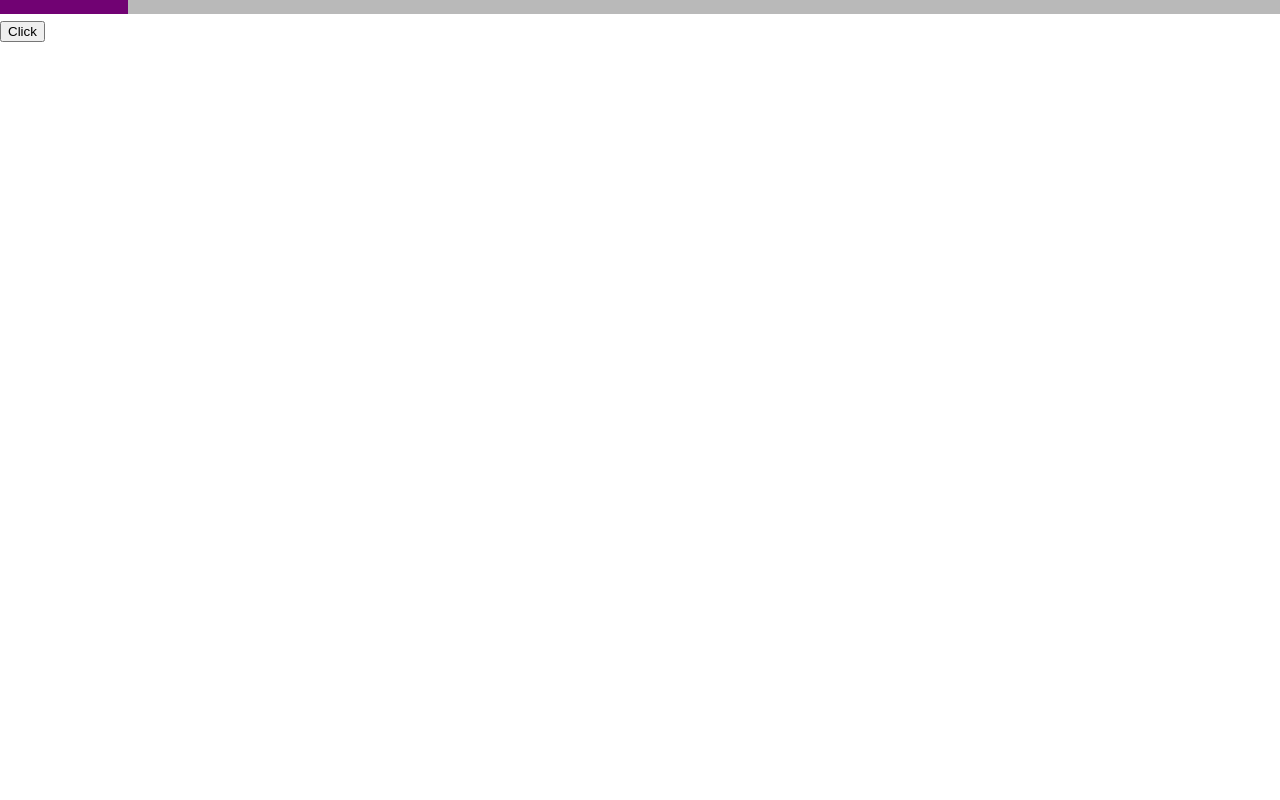
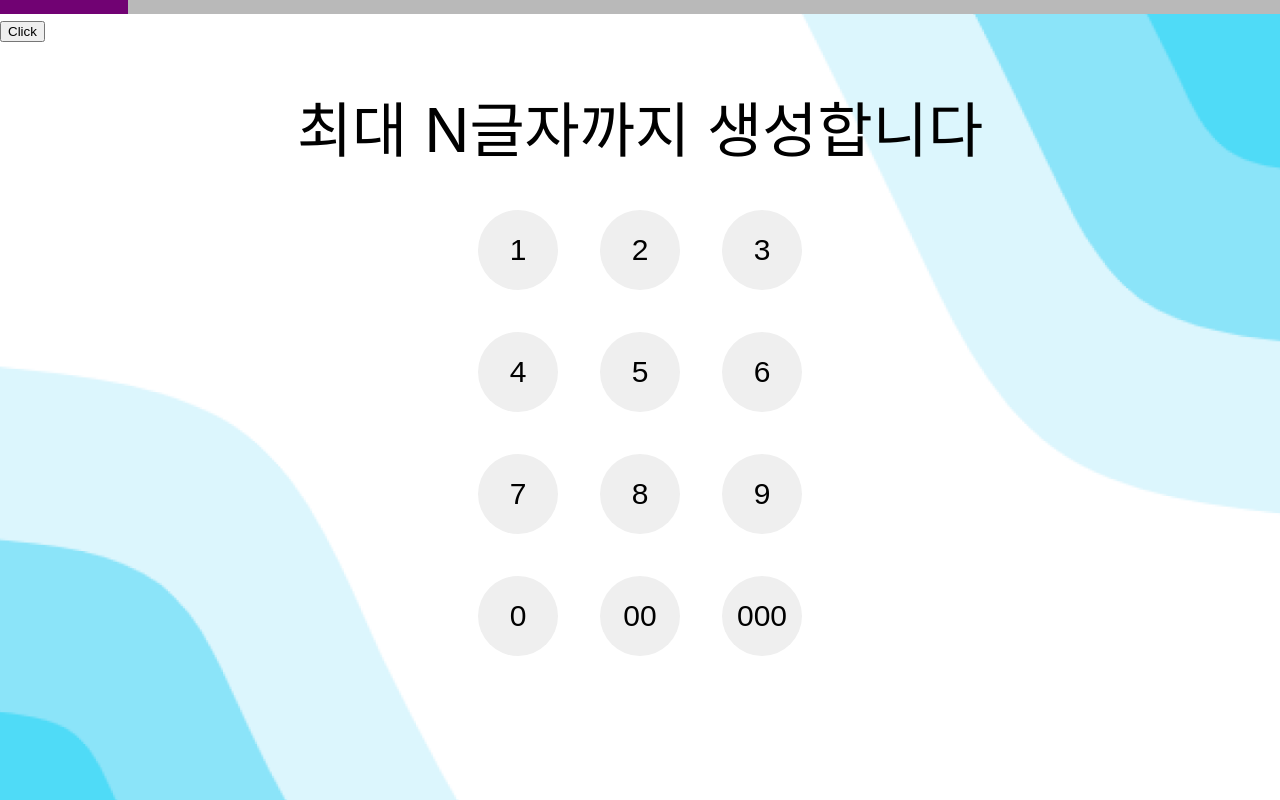
Before and after one commit to ilmerry/SookmyungHackathon, a React (Create React App) app: page / in a window 1280 px wide. Built offline with nearby package versions, Linux system fonts and the light colour scheme.

Commit message:
Select Page

```diff
--- a/src/Assets/SelectPage.css
+++ b/src/Assets/SelectPage.css
@@ -24,3 +24,106 @@ body{
     background-color: #710273;
     border-radius: 0px;
 }
+
+.css-lang{
+    position: relative;
+    display: flex;
+    justify-content: center;
+    align-items: center;
+    flex-direction: column;
+}
+
+.title{
+    text-align: center;
+    font-size: 60px;
+}
+
+.css-lang .title{
+    margin-top: 25vh;
+}
+
+.css-about .title{
+    margin-top: 5vh;
+}
+
+.css-lang .btn{
+    position: relative;
+    display: flex;
+    justify-content: center;
+    align-items: center;
+    flex-direction: row;
+    cursor: pointer;
+}
+
+.btn-kor{
+    border-radius: 20px;
+    margin: 20px;
+    cursor: pointer;
+    width: 100px;
+    height: 80px;
+    font-size: 30px;
+    border: 5px solid #6C60BF;
+    background-color: white;
+    color: #6C60BF;
+}
+
+.btn-eng{
+    border-radius: 20px;
+    margin: 20px;
+    cursor: pointer;
+    width: 100px;
+    height: 80px;
+    font-size: 30px;
+    border: 5px solid #6C60BF;
+    background-color: white;
+    color: #6C60BF;
+}
+
+.btn-kor:hover, .btn-eng:hover{
+    background-color:#6C60BF;
+    color:white;
+    transition-duration: 0.4s;
+}
+
+.css-num{
+    position: relative;
+    display: flex;
+    justify-content: center;
+    align-items: center;
+    flex-direction: column;
+}
+
+.css-num .title{
+    margin-top: 40px;
+    margin-bottom: 20px;
+}
+
+.keypad{
+    border-radius: 50%;
+    margin: 20px;
+    cursor: pointer;
+    width: 80px;
+    height: 80px;
+    font-size: 30px;
+    border: 0px solid #6C60BF;
+}
+
+.keypad:hover{
+    background-color:#6C60BF;
+    color:white;
+    transition-duration: 0.4s;
+}
+
+#나에 대해 알려주세요
+.css-about{
+    position: relative;
+    display: flex;
+    justify-content: center;
+    align-items: center;
+    flex-direction: column;
+}
+
+.category{
+    text-align: center;
+    margin: 50px;
+}
--- /dev/null
+++ b/src/Components/SelectAbout.js
@@ -0,0 +1,32 @@
+import React from "react";
+import "../Assets/SelectPage.css";
+
+class SelectAbout extends React.Component{
+    constructor(props){
+        super(props);
+        this.state = {
+        };
+
+        //this.KorHoverHandler = this.KorHoverHandler.bind(this);
+    }
+    render(){
+        return(
+            <div className="css-about">
+                <div className="title">나에 대해 알려주세요</div>
+                <div>
+                    <tr>
+                        <td className="category">이름</td>
+                        <td className="category">생일</td>
+                        <td className="category">MBTI</td>
+                    </tr>
+                    <tr>
+                        <td className="category">취미</td>
+                        <td className="category">색상</td>
+                    </tr>
+                </div>
+            </div>
+        );
+    }
+}
+
+export default SelectAbout;
--- a/src/Components/SelectLang.js
+++ b/src/Components/SelectLang.js
@@ -0,0 +1,62 @@
+import React from "react";
+import "../Assets/SelectPage.css";
+
+class SelectLang extends React.Component{
+    constructor(props){
+        super(props);
+        this.state = {
+            click: "none"
+        };
+
+        this.KorHoverHandler = this.KorHoverHandler.bind(this);
+        this.EngHoverHandler = this.EngHoverHandler.bind(this);
+        this.KorLeavHandler = this.KorLeavHandler.bind(this);
+        this.EngLeaveHandler = this.EngLeaveHandler.bind(this);
+        this.KorClickHandler = this.KorClickHandler.bind(this);
+        this.EngClickHandler = this.EngClickHandler.bind(this);
+    }
+
+    // 한글 버튼 애니메이션
+    KorHoverHandler(e){
+    }
+
+    KorLeavHandler(e){
+    }
+
+    KorClickHandler(e){
+    }
+
+    // English 버튼 애니메이션
+    EngHoverHandler(e){
+    }
+
+    EngLeaveHandler(e){
+    }
+
+    EngClickHandler(e){
+    }
+
+    render(){
+        return(
+            <div className="css-lang">
+                <div className="title">언어를 선택해주세요</div>
+                <span className="btn">
+                    <button className="btn-kor"
+                        onMouseOver={this.KorHoverHandler}
+                        onMouseLeave={this.KorLeavHandler}
+                        onClick={this.KorClickHandler}>
+                        한글
+                    </button>
+                    <button className="btn-eng"
+                        onMouseOver={this.EngHoverHandler}
+                        onMouseLeave={this.EngLeaveHandler}
+                        onClick={this.EngClickHandler}>
+                        English
+                    </button>
+                </span>
+            </div>
+        );
+    }
+}
+
+export default SelectLang;
--- a/src/Components/SelectNum.js
+++ b/src/Components/SelectNum.js
@@ -0,0 +1,46 @@
+import React from "react";
+import "../Assets/SelectPage.css";
+
+class SelectNum extends React.Component{
+    constructor(props){
+        super(props);
+        this.state = {
+        };
+
+        //this.KorHoverHandler = this.KorHoverHandler.bind(this);
+    }
+
+
+
+    render(){
+        return(
+            <div className="css-num">
+                <div className="title">최대 <span>N</span>글자까지 생성합니다</div>
+                <div>
+                    <tr>
+                        <td><button className="keypad">1</button></td>
+                        <td><button className="keypad">2</button></td>
+                        <td><button className="keypad">3</button></td>
+                    </tr>
+                    <tr>
+                        <td><button className="keypad">4</button></td>
+                        <td><button className="keypad">5</button></td>
+                        <td><button className="keypad">6</button></td>
+                    </tr>
+                    <tr>
+                        <td><button className="keypad">7</button></td>
+                        <td><button className="keypad">8</button></td>
+                        <td><button className="keypad">9</button></td>
+                    </tr>
+                    <tr>
+                        <td><button className="keypad">0</button></td>
+                        <td><button className="keypad">00</button></td>
+                        <td><button className="keypad">000</button></td>
+                    </tr>
+                </div>
+            </div>
+        );
+    }
+}
+
+export default SelectNum;
--- a/src/Pages/SelectPage.js
+++ b/src/Pages/SelectPage.js
@@ -2,11 +2,20 @@ import React from "react";
 import Progressbar from "../Components/Progressbar";
 import SelectLang from "../Components/SelectLang";
 import SelectNum from "../Components/SelectNum";
+import SelectAbout from "../Components/SelectAbout";
+
+const backgroundStyle = {
+        backgroundImage: 'url(/images/selectLangBackground.png)',
+        backgroundSize: "cover",
+        backgroundRepeat: "no-repeat",
+        height: "100vh"
+}
 
 function SelectPage(){
     return (
-        <div>
+        <div style={backgroundStyle}>
             <Progressbar />
+            <SelectNum />
         </div>
     );
 }
```
Also changed, not shown: public/images/selectLangBackground.png (added).
